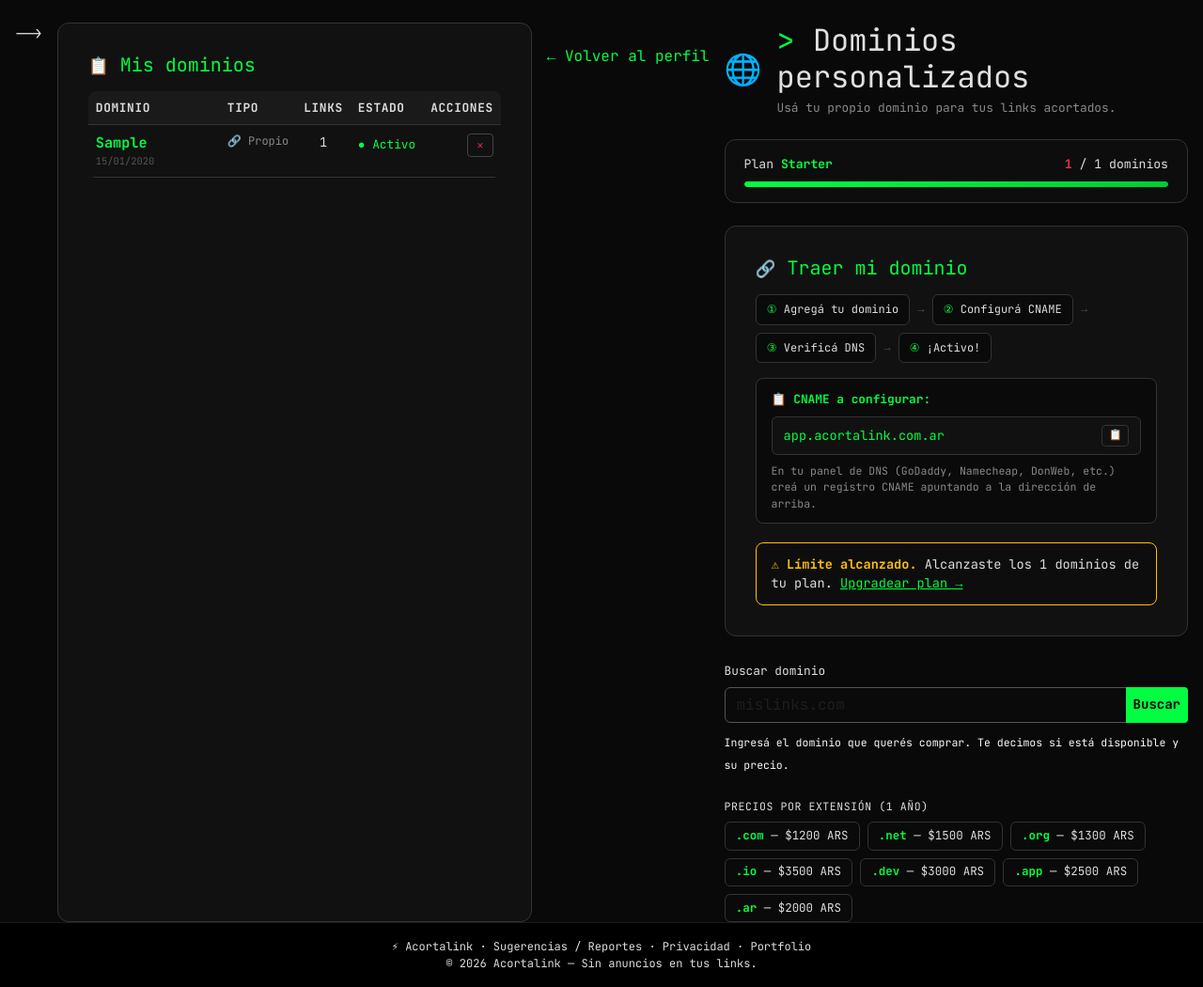
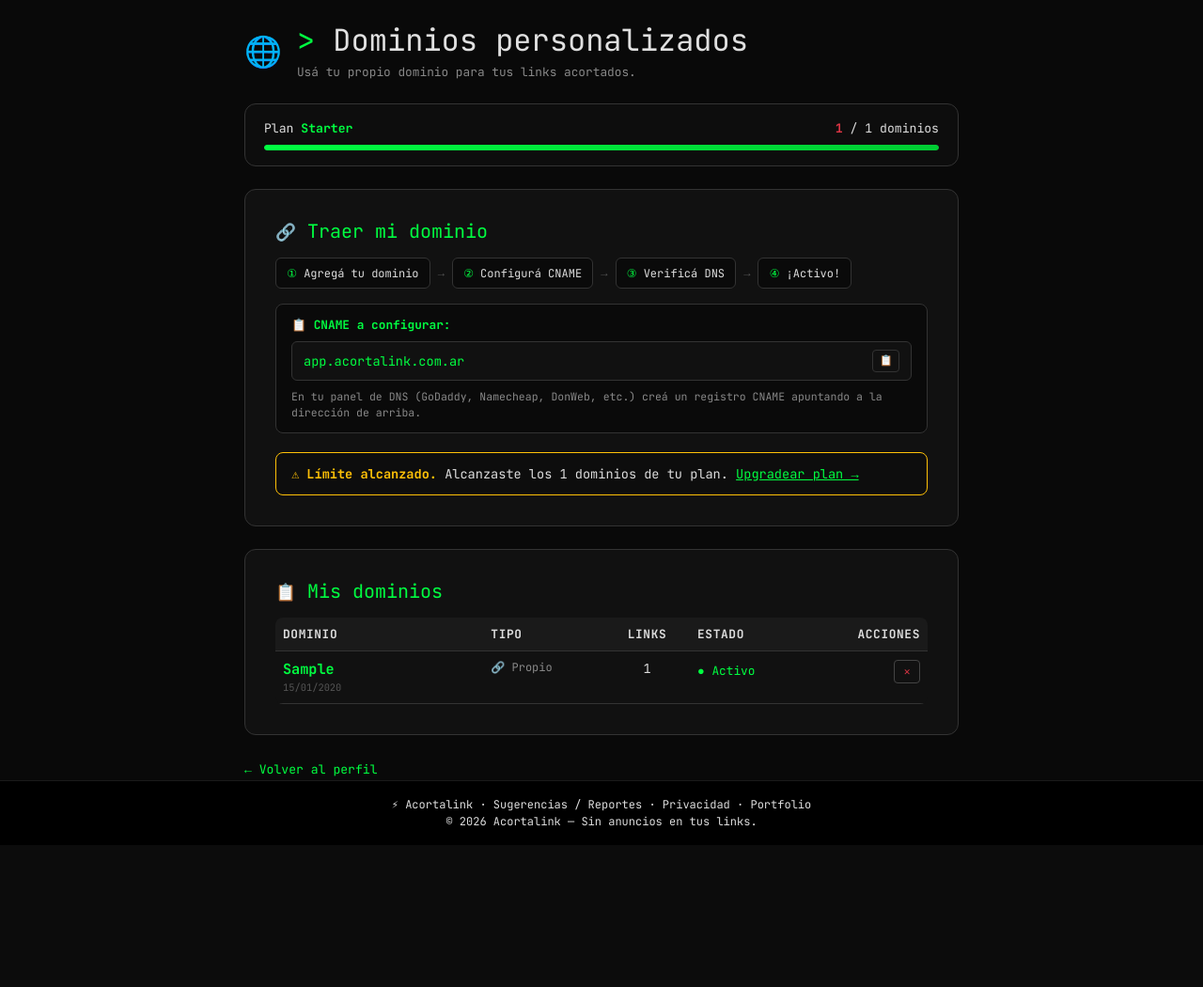
Before and after one commit to DarkyDieLJob/acortalink, a Django app: page /dominios/ in a window 1280 px wide. Shown: the part 51-1101 px from the top of the page at 94% size. After the commit the page ends 929 px from the top, so only its background shows below. Run offline with Django 5.2, Linux system fonts and the light colour scheme; a user stored in the database is signed in; tables that the repository leaves empty hold one stand-in row (values such as "Sample post"); parts of the project's set-up code (start-up, migrations or seed data) failed here and were passed over; some libraries are stand-ins or nearby versions.

Commit message:
fix: broken HTML comment leaked buy tab content and --> arrow; move 'Volver al perfil' link outside container, left-aligned

```diff
--- a/core/templates/core/custom_domains.html
+++ b/core/templates/core/custom_domains.html
@@ -117,90 +117,11 @@
         {% endif %}
     </div>
 
-    <!-- Tab: Buy (hidden — for future use when registrar affiliate/reseller is enabled)
-    <div class="edit-panel" data-panel="buy">
-        <div class="acortalink-form mb-3">
-            <h5 class="mb-3" style="color:#00ff41;">Comprar dominio</h5>
-            <p style="color:#ddd; font-size:0.85rem; margin-bottom:1rem;">
-                Buscá disponibilidad y comprá el dominio directamente desde acá.
-                Pago via MercadoPago, registro automático.
-            </p>
-
-            <!-- Search form -->
-            <form method="post">
-                {% csrf_token %}
-                <input type="hidden" name="action" value="search">
-                <label class="form-label text-light" style="font-size:0.8rem;">Buscar dominio</label>
-                <div class="input-group mb-2">
-                    <input type="text" name="domain" class="form-control"
-                           placeholder="mislinks.com" required>
-                    <button type="submit" class="btn btn-sm btn-acortar">Buscar</button>
-                </div>
-                <small class="text-light" style="font-size:0.72rem;">
-                    Ingresá el dominio que querés comprar. Te decimos si está disponible y su precio.
-                </small>
-            </form>
-
-            <!-- Search results -->
-            {% if search_result %}
-            <div style="background:#0a0a0a; border:1px solid {% if search_result.available %}#00ff41{% else %}#dc3545{% endif %}; border-radius:8px; padding:1rem 1.25rem; margin-top:1rem;">
-                <div class="d-flex align-items-center justify-content-between flex-wrap gap-2">
-                    <div>
-                        <span style="font-size:1.1rem; font-weight:700; color:#fff;">{{ search_result.domain }}</span>
-                        {% if search_result.available %}
-                        <span style="color:#00ff41; font-size:0.85rem; margin-left:0.5rem;">✓ Disponible</span>
-                        {% else %}
-                        <span style="color:#dc3545; font-size:0.85rem; margin-left:0.5rem;">✗ No disponible</span>
-                        {% endif %}
-                    </div>
-                    {% if search_result.available and search_result.price %}
-                    <div style="text-align:right;">
-                        <div style="color:#00ff41; font-size:1.2rem; font-weight:700;">${{ search_result.price|floatformat:0 }} ARS</div>
-                        <small style="color:#ddd; font-size:0.7rem;">por 1 año</small>
-                    </div>
-                    {% endif %}
-                </div>
-
-                {% if search_result.available and search_result.price and domain_count < domain_limit %}
-                <form method="post" style="margin-top:1rem;">
-                    {% csrf_token %}
-                    <input type="hidden" name="action" value="purchase">
-                    <input type="hidden" name="domain" value="{{ search_result.domain }}">
-                    <button type="submit" class="btn btn-acortar w-100" style="font-size:0.9rem;">
-                        Comprar {{ search_result.domain }} — ${{ search_result.price|floatformat:0 }} ARS
-                    </button>
-                </form>
-                {% elif search_result.available and not search_result.price %}
-                <p style="color:#ffc107; font-size:0.8rem; margin-top:0.75rem; margin-bottom:0;">
-                    Este TLD ({{ search_result.tld }}) no tiene precio configurado. Contactanos para comprarlo.
-                </p>
-                {% elif search_result.available and domain_count >= domain_limit %}
-                <p style="color:#ffc107; font-size:0.8rem; margin-top:0.75rem; margin-bottom:0;">
-                    Alcanzaste el límite de dominios de tu plan.
-                    <a href="{% url 'core:subscribir' %}" style="color:#00ff41;">Upgradear →</a>
-                </p>
-                {% elif not search_result.available %}
-                <p style="color:#ddd; font-size:0.8rem; margin-top:0.75rem; margin-bottom:0;">
-                    Este dominio ya está registrado. Probá con otra extensión (.net, .org, .dev, .app).
-                </p>
-                {% endif %}
-            </div>
-            {% endif %}
-
-            <!-- Price table -->
-            <div style="margin-top:1.5rem;">
-                <p style="color:#ddd; font-size:0.72rem; text-transform:uppercase; letter-spacing:0.05em; margin-bottom:0.5rem;">Precios por extensión (1 año)</p>
-                <div class="d-flex flex-wrap gap-2">
-                    {% for tld, price in domain_prices.items %}
-                    <span style="background:#0a0a0a; border:1px solid #333; border-radius:6px; padding:0.3rem 0.7rem; color:#ddd; font-size:0.78rem;">
-                        <strong style="color:#00ff41;">{{ tld }}</strong> — ${{ price|floatformat:0 }} ARS
-                    </span>
-                    {% endfor %}
-                </div>
-            </div>
-        </div>
-    </div>
-    -->
+    {% comment %}
+        Tab: Buy — hidden, not offering domain purchases yet.
+        To enable: implement registrar API integration and uncomment this block.
+        Remember to add a tab button in the .edit-tabs container above.
+    {% endcomment %}
 
     <!-- DonWeb affiliate referral (hidden — enable via DONWEB_AFFILIATE_ENABLED=True) -->
     {% if donweb_affiliate_enabled and donweb_affiliate_link %}
@@ -309,9 +230,10 @@
     </div>
     {% endif %}
 
-    <div class="mt-4 text-center">
-        <a href="{% url 'core:perfil' %}" class="console-link">← Volver al perfil</a>
-    </div>
+</div>
+
+<div style="max-width:760px; margin:0 auto;" class="mt-4">
+    <a href="{% url 'core:perfil' %}" class="console-link" style="font-size:0.82rem;">← Volver al perfil</a>
 </div>
 
 {% endblock %}
```
